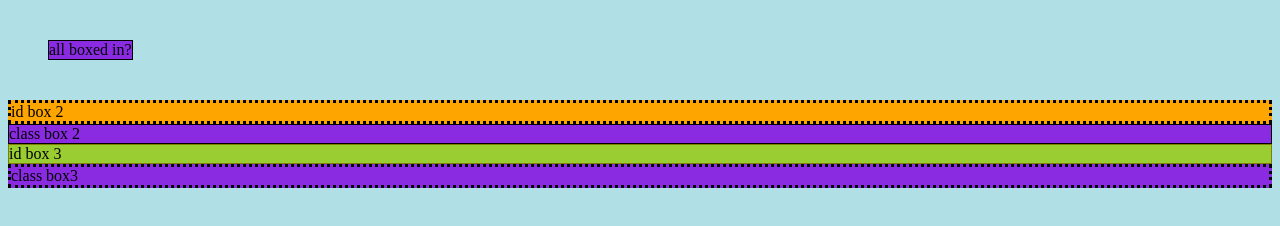
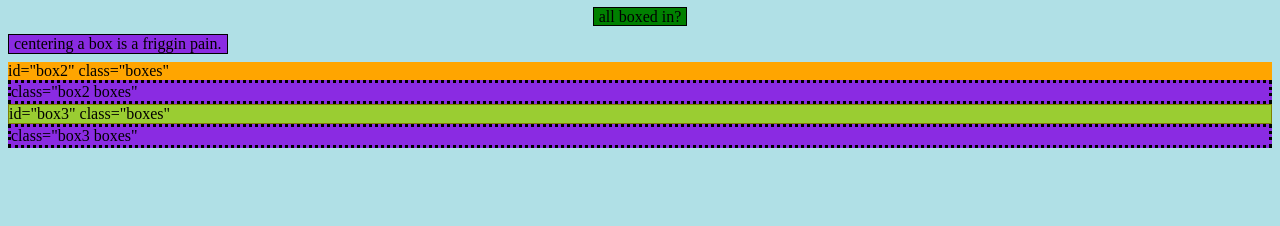
Before and after one commit to coreyfeder/ps_2024-01-28_css, a plain HTML site: page box/index.html in a window 1280 px wide. Drawn offline with Linux system fonts and the light colour scheme.

Commit message:
more fun with boxes

```diff
--- a/box/index.html
+++ b/box/index.html
@@ -4,13 +4,16 @@
     <meta charset="UTF-8">
     <meta name="viewport" content="width=device-width, initial-scale=1.0">
     <link rel="stylesheet" href="style.css" />
-    <title>Document</title>
+    <title>Boxing Day?</title>
 </head>
 <body>
-    <div id="box">all boxed in?</div>
-    <div id="box2">id box 2</div>
-    <div class="box2">class box 2</div>
-    <div id="box3">id box 3</div>
-    <div class="box3">class box3</div>
+    <div id="box0" class="boxes"><span>all boxed in?</span></div>
+    <div class="spacer"></div>
+    <div id="box1" class="boxes">centering a box is a friggin pain.</div>
+    <div class="spacer"></div>
+    <div id="box2" class="boxes">id="box2" class="boxes"</div>
+    <div class="box2 boxes">class="box2 boxes"</div>
+    <div id="box3" class="boxes">id="box3" class="boxes"</div>
+    <div class="box3 boxes">class="box3 boxes"</div>
 </body>
 </html>
--- a/box/style.css
+++ b/box/style.css
@@ -4,29 +4,46 @@ element {
 }
 */
 
-/*
-What about conflicts?
-There is a whole system of prioritizing: SPECIFICITY.
-See https://developer.mozilla.org/en-US/docs/Web/CSS/Specificity
-(remember the CN-22 form you built.)
-But in equal cases, they'll be evaluated sequentially; later assignments will overwrite earlier assignments.
-*/
-
+* {
+    border-collapse: collapse;
+}
 
 body {
     background-color: powderblue;
 }
 
-div {
+.boxes {
+    /* these will override div declarations. */
     border: 1px solid black;
     background-color: blueviolet;
 }
 
-#box {
+#box0 {
+    border: 0px hidden;
+    width: auto;
+    text-align: center;
+    text-wrap: nowrap;
+    background: none;
+}
+
+#box0>span {
+    border: solid black 1px;
+    padding-left: 5px;
+    padding-right: 5px;
+    background-color: green;
+}
+
+#box1 {
+    border: solid black 1px;
     padding: 0px;
-    margin: 40px;
-    width: min-content;
+    margin: 0px;
+    width: fit-content;
+    min-width: 10%;
+    max-width: 50%;
+    padding-left: 5px;
+    padding-right: 5px;
     text-wrap: nowrap;
+    text-align: center;
 }
 
 #box2 {
@@ -40,6 +57,13 @@ div {
     border-color: olive;
 }
 
-#box2, .box3 {
+.box1, .box2, .box3 {
     border: 3px dotted;
 }
+
+.spacer {
+    width: 100%;
+    border: hidden;
+    background: none;
+    height: 0.5em;
+}
```
